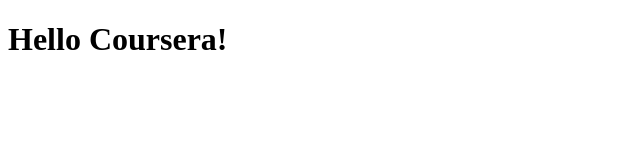
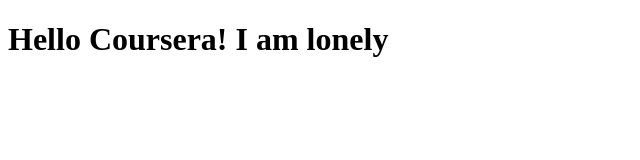
Before and after one commit to Nisarg200/Coursera-Test, a plain HTML site: page site/site/index.html in a window 1280 px wide. Shown: the whole page, without its empty margins (0-640 px from the left). Drawn offline with Linux system fonts and the light colour scheme.

Commit message:
Small Addition

```diff
--- a/site/site/index.html
+++ b/site/site/index.html
@@ -6,7 +6,7 @@
 	<title>Hello Coursera</title>
 </head>
 <body>
-	<h1>Hello Coursera!</h1>
+	<h1>Hello Coursera! I am lonely</h1>
 
 </body>
 </html>
```
